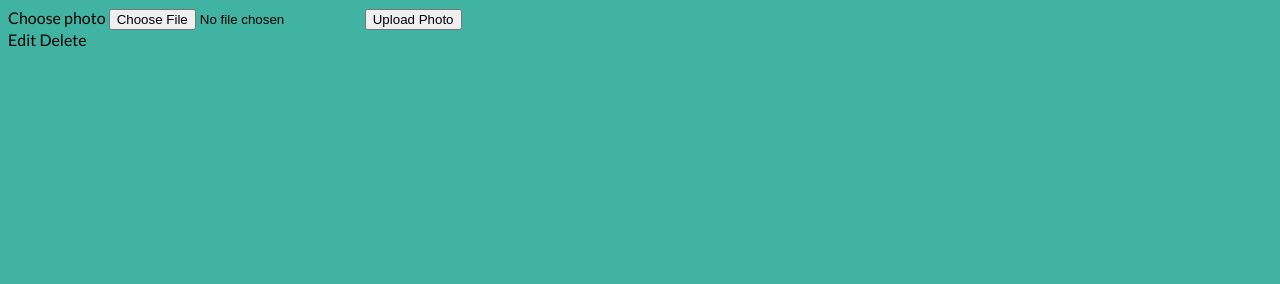
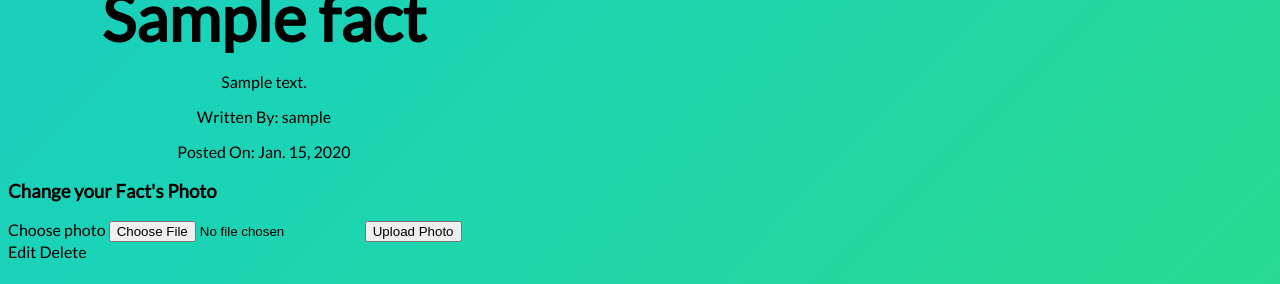
Before and after one commit to blakeromano/BioFacts, a Django app: page /facts/1/ in a window 1280 px wide. Shown: the part 516-800 px from the top of the page. Run offline with Django 3.2, Linux system fonts and the light colour scheme; a user stored in the database is signed in; tables that the repository leaves empty hold one stand-in row (values such as "Sample post").

```diff
--- a/main_app/static/css/base.css
+++ b/main_app/static/css/base.css
@@ -1,6 +1,19 @@
 body {
-  background-color: #41b3a3;
   font-family: 'Lato', sans-serif;
+  background: linear-gradient(-45deg, #3ae461, #1ad3b8, #23a6d5, #4adc0c);
+  background-size: 400% 400%;
+  animation: gradient 12s ease infinite;
+}
+@keyframes gradient {
+  0% {
+      background-position: 0% 50%;
+  }
+  50% {
+      background-position: 100% 50%;
+  }
+  100% {
+      background-position: 0% 50%;
+  }
 }
 a {
   text-decoration: none;
@@ -15,18 +28,18 @@ nav {
   height: min-content;
 }
 .navbar-item {
-  background-color: #e27d60;
+  background-color: #00A896;
   margin-left: 1rem;
   margin-right: 1rem;
   padding: 1rem;
   border: 2px black solid;
   border-radius: 1.5rem;
-}
-.navbar-item-div {
+  font-size: 20px;
+  box-shadow: 10px 10px 10px #0c3376;
 }
 
 .navbar-item:hover {
-
+  background-color: #00ffe5;
 }
 
 @media (max-width: 820px) {
--- a/main_app/static/css/detail.css
+++ b/main_app/static/css/detail.css
@@ -0,0 +1,19 @@
+.fact-text {
+  max-width: 40vw;
+  text-align: center;
+}
+.fact-container {
+  display: flex;
+  justify-content: center;
+  align-items: center;
+}
+.fact-img {
+  width: 40vw;
+}
+.fact-title {
+  margin: 0px;
+  font-size: 64px;
+}
+.fact-desc {
+
+}
--- a/main_app/templates/fact/fact_detail.html
+++ b/main_app/templates/fact/fact_detail.html
@@ -1,20 +1,28 @@
 {% extends 'base.html' %}
 {% load static %}
 {% block head %}
-
+<link rel="stylesheet" type='text/css' href="{% static 'css/detail.css' %}">
 {% endblock head %}
 {% block content %}
-  <section>
-  {% if fact.photo %}
-  <img src="{{ fact.photo.url }}" alt="An Image About The Biology Fact">
-  {% else %}
+  <section class='main-section'>
+  <div class='fact-container'>
+    {% if fact.photo %}
+    <img class='fact-img'src="{{ fact.photo.url }}" alt="An Image About The Biology Fact">
+    {% else %}
 
-  {% endif %}
-  <h1>{{ fact.title }}</h1>
-  </section>
+    {% endif %}
+  </div>
+  <div class='fact-text'>
+    <h1 class='fact-title'>{{ fact.title }}</h1>
+    <p class='fact-desc'>{{ fact.description }}</p>
+    <p class='fact-author'>Written By: {{ fact.author }}</p>
+    <p class='fact-date'>Posted On: {{ fact.date }}</p>
+  </div>
 
+  </sectionc>
   {% if fact.author == user %}
-  <h3>Change your facts photo</h3>
+<section>
+  <h3>Change your Fact's Photo</h3>
     <p id="file-name"></p>
     <form
       action="{% url 'add_photo' fact.id %}"
@@ -32,5 +40,6 @@
     <a href="{% url 'fact_update' fact.id %}">Edit</a>
     <a href="{% url 'fact_delete' fact.id %}">Delete</a>
   </div>
+</section>
   {% endif %}
 {% endblock content %}
--- a/main_app/templates/main_app/fact_list.html
+++ b/main_app/templates/main_app/fact_list.html
@@ -5,13 +5,13 @@
 {% endblock head %}
 {% block content %}
 <div class='header'>
-  <h1 class='header-text'>🪴 Recently Posted Facts 🐋</h1>
+  <h1 class='header-text'>🪴 Recently Posted Facts 🐬</h1>
 </div>
 
 <section class='fact-list'>
   {% for fact in fact_list %}
+    <a href="{% url 'fact_detail' fact.id %}">
       <div class='card'>
-    <a href="{% url 'fact_detail' fact.id %}">
           <div>
             {% if fact.photo.url %}
               <img class='image' src="{{ fact.photo.url }}" alt="">
@@ -23,8 +23,8 @@
             <p class='fact-author'>Written By: {{ fact.author }}</p>
             <p class='fact-date'>Posted On: {{ fact.date }}</p>
           </div>
+      </div>
     </a>
-  </div>
   {% endfor %}
 </section>
 {% endblock content %}
```
Also changed, not shown: main_app/static/css/home.css (+20 -4 lines), main_app/static/js/apicall.js (added). Lines whose indentation alone changed are shown as unchanged.
